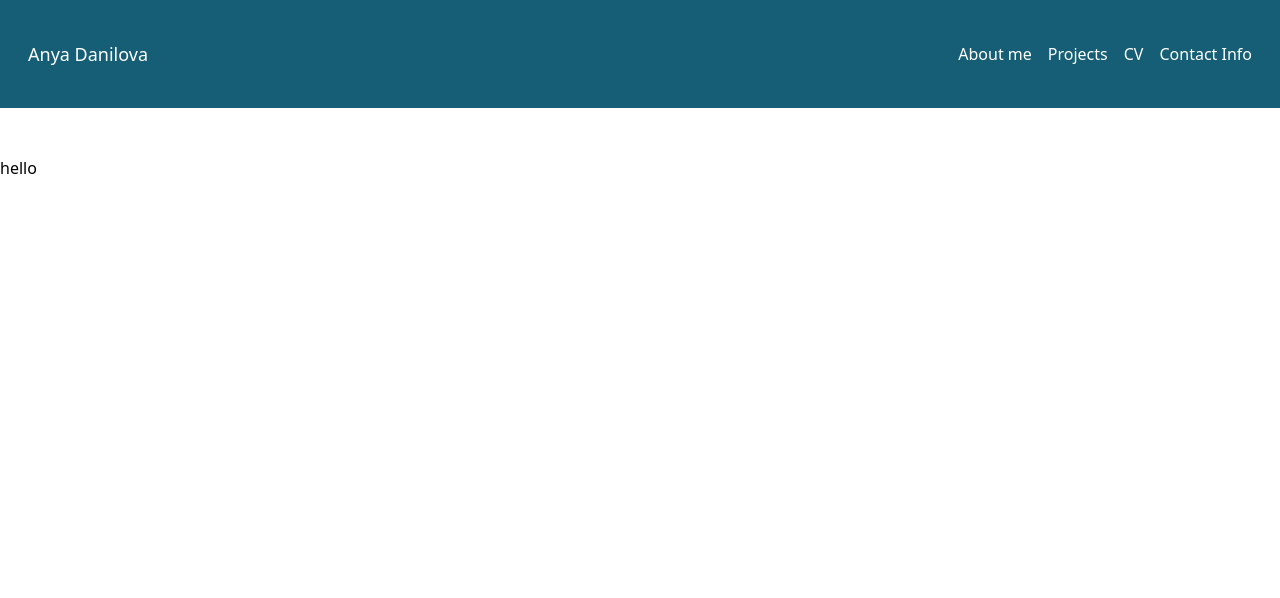
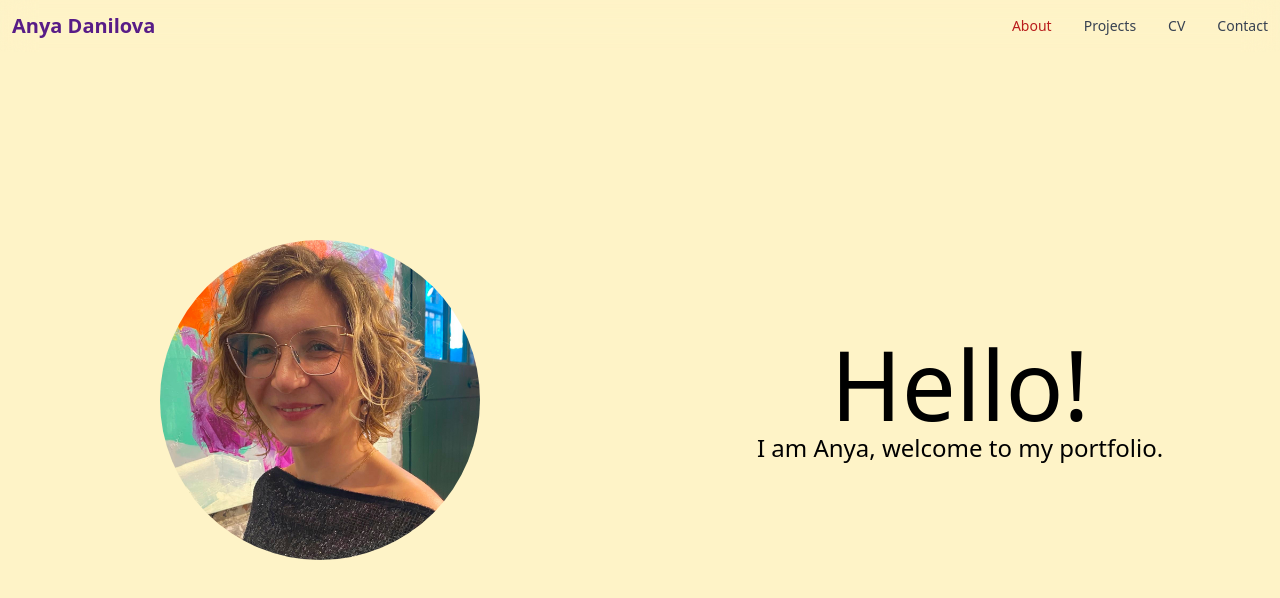
Before and after one commit to danilova13/portfolio, a React (Create React App) app in the folder client/: page / in a window 1280 px wide. Shown: the top 598 px of the page. Built offline with nearby package versions, Linux system fonts and the light colour scheme.

Commit message:
worked on homepage

```diff
--- a/client/src/App.js
+++ b/client/src/App.js
@@ -10,7 +10,7 @@ import Projects from './pages/Projects';
 
 function App() {
   return (
-    <section className="min-h-screen">
+      <div className="snap-y snap-mandatory h-screen w-screen overflow-scroll">
         <Navbar/>
         <div className="container">
           <Routes>
@@ -19,10 +19,9 @@ function App() {
             <Route path="/contact" element={ <Contact/>} />
             <Route path="/projects" element={ <Projects/>} />
             <Route path="/cv" element={ <CV/>} />
-
           </Routes>
         </div>
-    </section>
+      </div>
   );
 }
 
--- a/client/src/Navbar.js
+++ b/client/src/Navbar.js
@@ -1,16 +1,80 @@
 import { Link } from "react-router-dom";
+import { useState } from "react";
 
 const Navbar = () => {
+	const [isNavOpen, setIsNavOpen] = useState(false);
+	const navClassName = `${isNavOpen ? "" : "hidden"} w-full md:block md:w-auto`
+
 	return (
-		<nav className="bg-cyan-800 text-white py-10 px-7 mb-12 flex justify-between">
-			<Link to="/" className="text-lg">Anya Danilova</Link>
-			<ul className="flex items-center">
-				<li className="pl-4"><Link to="/about">About me</Link></li>
-				<li className="pl-4"><Link to="/projects">Projects</Link></li>
-				<li className="pl-4"><Link to="/cv">CV</Link></li>
-				<li className="pl-4"><Link to="/contact">Contact Info</Link></li>
-			</ul>
+
+		<nav className="p-3 fixed top-0 w-full backdrop-filter backdrop-blur-lg bg-opacity-30">
+			<div className="container flex flex-wrap items-center justify-between mx-auto">
+				<Link to="/" className="flex items-center">
+					<span className="self-center text-xl font-semibold whitespace-nowrap text-purple-900">Anya Danilova</span>
+				</Link>
+				<button data-collapse-toggle="navbar-solid-bg" type="button" class="inline-flex items-center p-2 ml-3 text-sm
+				 text-gray-500 rounded-lg md:hidden hover:bg-gray-100 focus:outline-none focus:ring-2
+				 focus:ring-gray-200 dark:text-gray-400 dark:hover:bg-gray-700 dark:focus:ring-gray-600"
+				 aria-controls="navbar-solid-bg"
+					aria-expanded={isNavOpen}
+					onClick={() => setIsNavOpen((prev) => !prev)}
+				>
+					<span className="sr-only">Open main menu</span>
+					<svg className="w-6 h-6" aria-hidden="true" fill="currentColor" viewBox="0 0 20 20" xmlns="http://www.w3.org/2000/svg"><path fill-rule="evenodd" d="M3 5a1 1 0 011-1h12a1 1 0 110 2H4a1 1 0 01-1-1zM3 10a1 1 0 011-1h12a1 1 0 110 2H4a1 1 0 01-1-1zM3 15a1 1 0 011-1h12a1 1 0 110 2H4a1 1 0 01-1-1z" clip-rule="evenodd"></path></svg>
+				</button>
+				<div className={navClassName} id=" backdrop-filter backdrop-blur-lg bg-opacity-30">
+					<ul className="flex flex-col mt-4 rounded-lg bg-gray-50 md:flex-row md:space-x-8 md:mt-0 md:text-sm
+						md:font-medium md:border-0 md:bg-transparent dark:bg-amber-200 md:dark:bg-transparent dark:border-pink-700
+						backdrop-filter backdrop-blur-lg bg-opacity-30">
+						<li>
+							<Link to="/about" class="block py-2 pl-3 pr-4
+							 text-purple-900
+							 md:text-red-700 md:p-0 md:dark:text-purple-900 dark:bg-amber-100
+							 backdrop-filter backdrop-blur-lg bg-opacity-30
+							 md:hover:text-blue-700
+							 dark:hover:text-pink-800
+							 dark:hover:bg-amber-200
+							 md:dark:bg-transparent" aria-current="page">About</Link>
+						</li>
+						<li>
+							<Link to="/projects" class="block py-2 pl-3 pr-4
+							text-gray-700 hover:bg-gray-100 md:hover:bg-transparent md:border-0
+							dark:bg-amber-100
+							md:hover:text-blue-700 md:p-0 dark:text-purple-900 md:dark:hover:text-white
+						 dark:hover:bg-amber-200 dark:hover:text-pink-800 md:dark:hover:bg-transparent">Projects</Link>
+						</li>
+						<li>
+							<Link to="/cv" class="block py-2 pl-3 pr-4
+							text-gray-700 hover:bg-gray-100 md:hover:bg-transparent md:border-0
+							dark:bg-amber-100
+							md:hover:text-blue-700 md:p-0 dark:text-purple-900 md:dark:hover:text-white
+							 dark:hover:bg-amber-200 dark:hover:text-pink-800 md:dark:hover:bg-transparent">CV</Link>
+						</li>
+						<li>
+							<Link to="/contact" class="block py-2 pl-3 pr-4
+							dark:bg-amber-100
+							 text-gray-700 hover:bg-gray-100 md:hover:bg-transparent md:border-0
+							 md:hover:text-blue-700 md:p-0 dark:text-purple-900 md:dark:hover:text-white  dark:hover:bg-amber-200 dark:hover:text-pink-800
+							  md:dark:hover:bg-transparent">Contact</Link>
+						</li>
+					</ul>
+				</div>
+			</div>
 		</nav>
+
+
+
+
+
+		// <nav className="sticky top-0 text-purple-900 py-5 px-7 flex justify-between backdrop-filter backdrop-blur-lg bg-opacity-30">
+		// 	<Link to="/" className="text-2xl font-extrabold">Anya Danilova</Link>
+		// 	<ul className="flex items-center">
+		// 		<li className="pl-4"><Link to="/about">About me</Link></li>
+		// 		<li className="pl-4"><Link to="/projects">Projects</Link></li>
+		// 		<li className="pl-4"><Link to="/cv">CV</Link></li>
+		// 		<li className="pl-4"><Link to="/contact">Contact Info</Link></li>
+		// 	</ul>
+		// </nav>
 	);
 }
 
--- a/client/src/pages/Homepage.js
+++ b/client/src/pages/Homepage.js
@@ -1,7 +1,23 @@
+import myPhoto from '../images/homepage-photo.jpg';
 const Homepage = () => {
 	return (
-		<h1> hello </h1>
+		<div>
+			<div className="snap-start w-screen h-screen flex flex-wrap items-center justify-center bg-amber-100">
+				<div className="flex-1">
+					<img className="max-w-xs rounded-full mx-auto" src={ myPhoto } alt="Photo"/>
+				</div>
+				<div className="flex-1 text-center">
+					<div>
+						<div className="text-8xl"> Hello! </div>
+						<div className="text-2xl">I am Anya, welcome to my portfolio. </div>
+					</div>
+				</div>
+			</div>
+			<div className="snap-start w-screen h-screen flex items-center justify-center text-8xl bg-blue-200">Technologies</div>
+			<div className="snap-start w-screen h-screen flex items-center justify-center text-8xl bg-gray-200">Projects</div>
+			<div className="snap-start w-screen h-screen flex items-center justify-center text-8xl bg-pink-200">Contact me</div>
+		</div>
 	);
+
 }
-
 export default Homepage;
```
Also changed, not shown: client/src/images/homepage-photo.jpg (added). Lines whose indentation alone changed are shown as unchanged.
